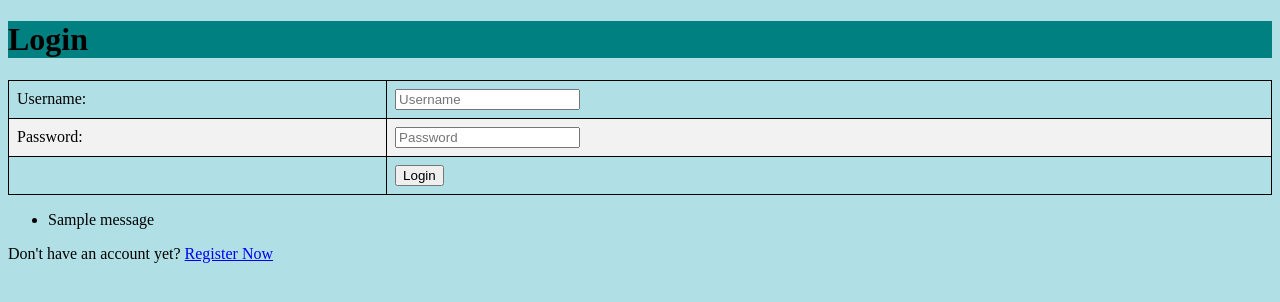
After one commit to facesofgoblin/little_goblin_inventory, a Django app: page /login/ in a window 1280 px wide. The commit adds this page. Shown: the top 302 px of the page. Run offline with Django 4.2, Linux system fonts and the light colour scheme; one stand-in notice (Sample message) is shown.

Commit message:
TUGAS 4 SELESAI

```diff
--- a/main/forms.py
+++ b/main/forms.py
@@ -4,4 +4,4 @@ from main.models import Item
 class ProductForm(ModelForm):
     class Meta:
         model = Item #menunjukkan model yang digunakan
-        fields = ["name", "amount", "description"]
+        fields = ["name", "amount", "price", "description"]
--- /dev/null
+++ b/main/templates/login.html
@@ -0,0 +1,45 @@
+{% extends 'base.html' %}
+
+{% block meta %}
+    <title>Login</title>
+{% endblock meta %}
+
+{% block content %}
+
+<div class = "login">
+
+    <h1>Login</h1>
+
+    <form method="POST" action="">
+        {% csrf_token %}
+        <table>
+            <tr>
+                <td>Username: </td>
+                <td><input type="text" name="username" placeholder="Username" class="form-control"></td>
+            </tr>
+
+            <tr>
+                <td>Password: </td>
+                <td><input type="password" name="password" placeholder="Password" class="form-control"></td>
+            </tr>
+
+            <tr>
+                <td></td>
+                <td><input class="btn login_btn" type="submit" value="Login"></td>
+            </tr>
+        </table>
+    </form>
+
+    {% if messages %}
+        <ul>
+            {% for message in messages %}
+                <li>{{ message }}</li>
+            {% endfor %}
+        </ul>
+    {% endif %}
+
+    Don't have an account yet? <a href="{% url 'main:register' %}">Register Now</a>
+
+</div>
+
+{% endblock content %}
--- a/main/urls.py
+++ b/main/urls.py
@@ -4,6 +4,14 @@ from main.views import show_main, create_product
 from main.views import show_main, create_product, show_xml
 from main.views import show_main, create_product, show_xml, show_json
 from main.views import show_main, create_product, show_xml, show_json, show_xml_by_id, show_json_by_id
+
+#Keperluan Tugas 4
+from main.views import register
+from main.views import login_user
+from main.views import logout_user
+from main.views import reduce_amount
+from main.views import increase_amount
+from main.views import remove_product
 
 app_name = 'main'
 
@@ -14,4 +22,13 @@ urlpatterns = [
     path('json/', show_json, name='show_json'), # Bentuk JSON
     path('xml/<int:id>/', show_xml_by_id, name='show_xml_by_id'), # Bentuk XML dengan id
     path('json/<int:id>/', show_json_by_id, name='show_json_by_id'), # Bentuk JSON dengan id
+
+    #Keperluan Tugas 4
+    path('register/', register, name='register'),
+    path('login/', login_user, name='login'),
+    path('logout/', logout_user, name='logout'),
+    path('reduce_amount/<int:id>/', reduce_amount, name='reduce_amount'),
+    path('increase_amount/<int:id>/', increase_amount, name='increase_amount'),
+    path('remove_product/<int:id>/', remove_product, name='remove_product'),
+
 ]
--- a/main/views.py
+++ b/main/views.py
@@ -1,3 +1,8 @@
+#Keperluan Tugas 4
+import datetime
+from django.http import HttpResponseRedirect
+from django.urls import reverse
+
 # ditambahkan 3 baris impor
 from django.http import HttpResponseRedirect
 from main.forms import ProductForm
@@ -8,30 +13,40 @@ from django.shortcuts import render
 from django.http import HttpResponse
 from django.core import serializers
 
+# Keperluan Tugas 4
+from django.shortcuts import redirect
+from django.contrib.auth.forms import UserCreationForm  #memudahkan pembuatan formulit pendaftaran pengguna web
+from django.contrib import messages
+from django.contrib.auth import authenticate, login #untuk keperluan autentikasi
+from django.contrib.auth import logout
+from django.contrib.auth.decorators import login_required #agar pengguna harus login sebelum mengakses suatu web
 
 from main.models import Item
 
-# Create your views here.
+@login_required(login_url='/login') #membatasi pengguna untuk mengakses show_main khusus yg berhasil login
 def show_main(request):
-    products = Item.objects.all()
-    product_count = products.count()
+    products = Item.objects.filter(user = request.user)
+    product_count = products.count() #membuat counter untuk menghitung jumlah item yang ada
 
     context = {
-        'name': 'Rana Koesumastuti', # Nama kamu
+        'app_name': "Little Goblin's Inventory",
+        'name': request.user.username, # Nama berdasarkan input user yg
         'class': 'PBP A', # Kelas PBP kamu
         'products': products,
-        'product_count': product_count
+        'product_count': product_count,
+        'last_login': request.COOKIES['last_login'], #menambahkan informasi cookie last_login pada response yang akan ditampilkan di halaman web
     }
-
     return render(request, "main.html", context)
 
 #fungsi untuk menambahkan data produk scr otomatis saat data dikumpulkan
 def create_product(request):
     form = ProductForm(request.POST or None) #memasukkan QueryDict berdasarkan input dari user
 
-    if form.is_valid() and request.method == "POST": #validasi isi dari form
-        form.save() #menyimpan data dari isi form
-        return HttpResponseRedirect(reverse('main:show_main')) #redirect
+    if form.is_valid() and request.method == "POST":
+        product = form.save(commit=False)      #mencegar Django agar tidak langsung menyimpan objek ke database
+        product.user = request.user #menandakan objek tsb milik pengguna yg terotorisasi
+        product.save()
+        return HttpResponseRedirect(reverse('main:show_main'))
 
     context = {'form': form}
     return render(request, "create_product.html", context)
@@ -56,3 +71,73 @@ def show_xml_by_id(request, id):
 def show_json_by_id(request, id):
     data = Item.objects.filter(pk=id)
     return HttpResponse(serializers.serialize("json", data), content_type="application/json")
+
+#Keperluan Tugas 4
+# Fungsi register akan menghasilkan formulir registrasi scr otomatis
+# setelah user meng-submit form
+def register(request):
+    form = UserCreationForm()
+
+    if request.method == "POST":
+        form = UserCreationForm(request.POST)
+        if form.is_valid(): # validasi input user
+            form.save() #menyimpan input user
+            messages.success(request, 'Your account has been successfully created!')
+            return redirect('main:login') #menampilkan pesan ke pengguna
+    context = {'form':form}
+    return render(request, 'register.html', context)
+
+# Fungsi login_user akan melakukan autentikasi
+def login_user(request):
+    if request.method == 'POST':
+        username = request.POST.get('username')
+        password = request.POST.get('password')
+        user = authenticate(request, username=username, password=password)  #autentikasi pengguna dr request yg dikirim pengguna saat login
+        if user is not None:
+            login(request, user)
+            response = HttpResponseRedirect(reverse("main:show_main"))
+            response.set_cookie('last_login', str(datetime.datetime.now()))
+            return response
+        else:
+            messages.info(request, 'Sorry, incorrect username or password. Please try again.')
+    context = {}
+    return render(request, 'login.html', context)
+
+#Fungsi untuk mekanisme logout
+def logout_user(request):
+    logout(request)
+    response = HttpResponseRedirect(reverse('main:login'))
+    response.delete_cookie('last_login')
+    return response
+
+def reduce_amount(request, id):
+    product = Item.objects.get(pk=id)
+
+    # ngecek apakah produknya milik usernya terlebih dahulu
+    if product.user == request.user:
+        if product.amount > 0:
+            product.amount -= 1
+            product.save()
+
+    return redirect('main:show_main')
+
+def increase_amount(request, id):
+    product = Item.objects.get(pk=id)
+
+     # ngecek apakah produknya milik usernya terlebih dahulu
+    if product.user == request.user:
+        product.amount += 1
+        product.save()
+
+    return redirect('main:show_main')
+
+def remove_product(request, id):
+    product = Item.objects.get(pk=id)
+
+    # ngecek apakah produknya milik usernya terlebih dahulu
+    if product.user == request.user:
+        product.delete()
+        # Pertanyaan: Kenapa kalau ada product.save() disini malah bikin delete nya looping?
+
+
+    return redirect('main:show_main')
```
Also changed, not shown: main/models.py (+16 -0 lines), main/templates/main.html (+33 -2 lines), main/templates/register.html (added, +34 -0 lines), README.md, db.sqlite3, main/migrations/0004_item_user.py (added), main/migrations/0005_item_price.py (added).
